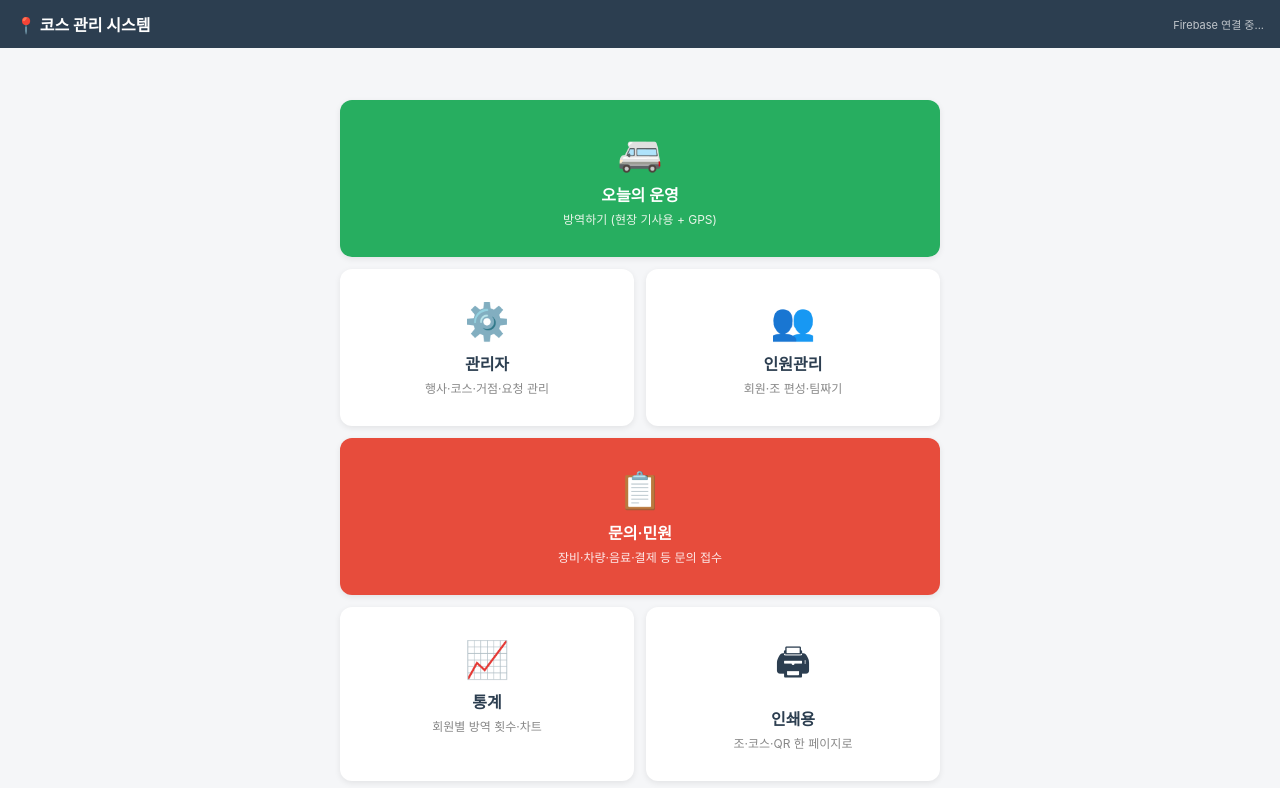
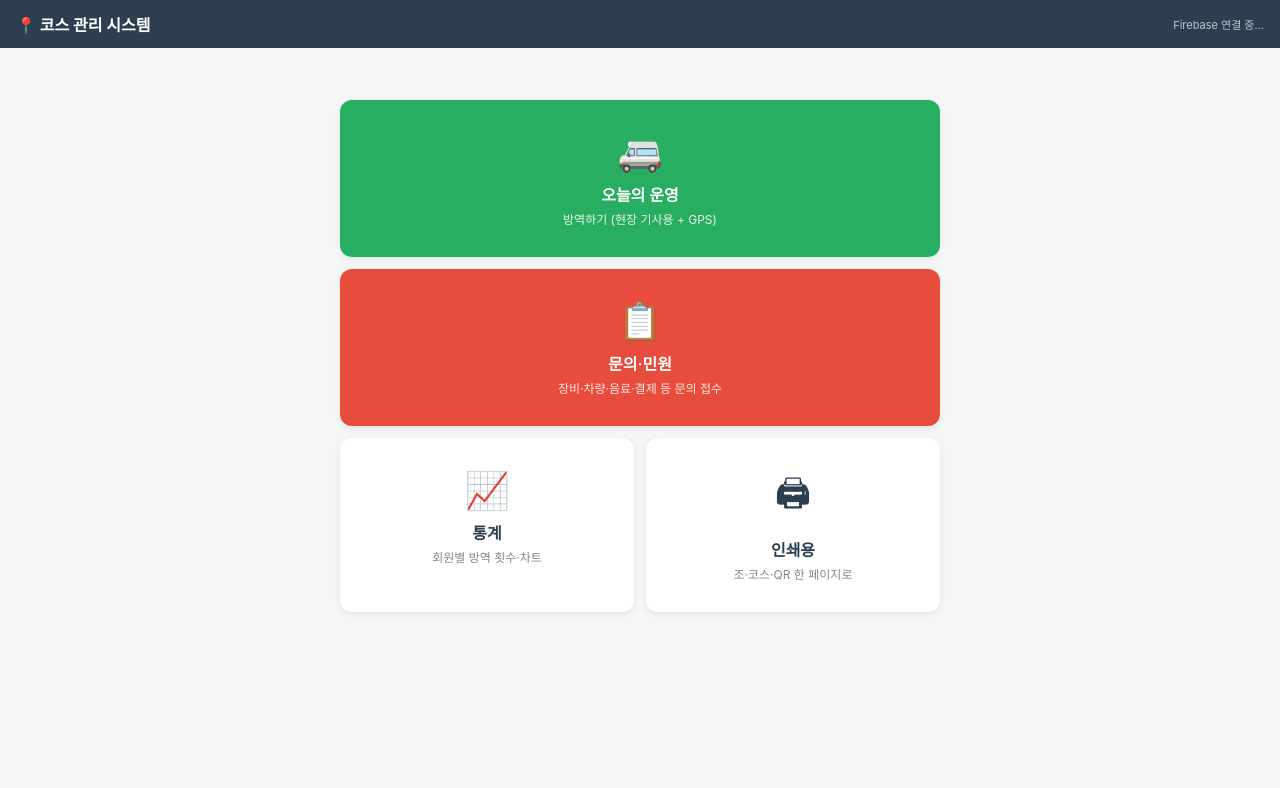
Before and after one commit to junghaewon9776/bspdano-system, a website: page 방역코스/index.html in a window 1280 px wide. Drawn offline with Linux system fonts and the light colour scheme; no server answers.

Commit message:
관리자·인원관리 메뉴 admin-only로 변경
Co-Authored-By: Claude Opus 4.6 <noreply@anthropic.com>

```diff
--- a/방역코스/index.html
+++ b/방역코스/index.html
@@ -22,12 +22,12 @@
       <div class="title">오늘의 운영</div>
       <div class="desc" style="color:#e8f5e9;">방역하기 (현장 기사용 + GPS)</div>
     </a>
-    <a href="admin.html" class="menu-card">
+    <a href="admin.html" class="menu-card admin-only" style="display:none;">
       <div class="icon">⚙️</div>
       <div class="title">관리자</div>
       <div class="desc">행사·코스·거점·요청 관리</div>
     </a>
-    <a href="members.html" class="menu-card">
+    <a href="members.html" class="menu-card admin-only" style="display:none;">
       <div class="icon">👥</div>
       <div class="title">인원관리</div>
       <div class="desc">회원·조 편성·팀짜기</div>
```
